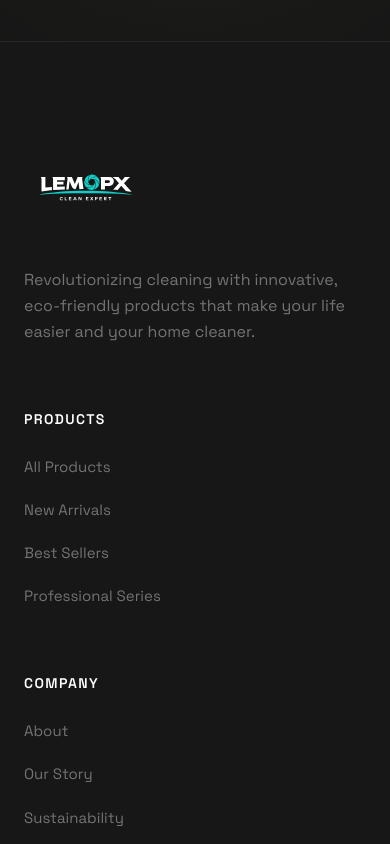
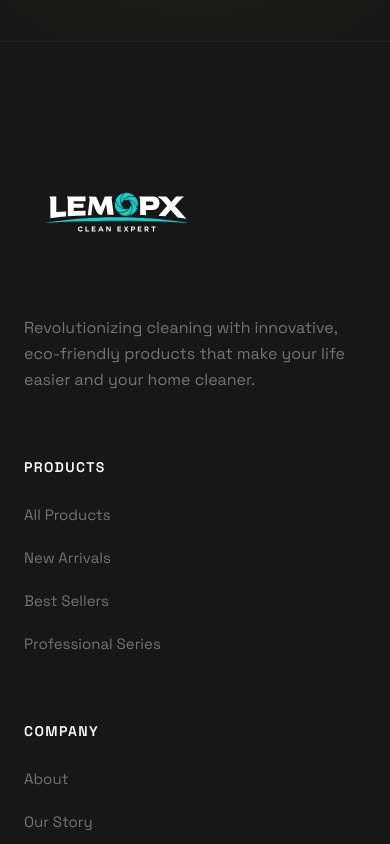
Before and after one commit to SheltonMark/mall_mingping, a Next.js app in the folder code/frontend/: page / in a window 390 px wide. Shown: the part 8020-8864 px from the top of the page. Built offline with nearby package versions, Linux system fonts and the light colour scheme; no server answers; a web font is replaced by a local one.

Commit message:
style: further increase logo size - mobile 1.5x, desktop 2x
- Navbar: mobile 120px, desktop 192px
- Footer: mobile 144px, desktop 192px
- Added items-start to footer grid for better alignment

```diff
--- a/code/frontend/src/components/layout/Footer.tsx
+++ b/code/frontend/src/components/layout/Footer.tsx
@@ -33,14 +33,14 @@ export default function Footer() {
     >
       <div className="max-w-[1440px] mx-auto">
         {/* Footer Grid */}
-        <div className="grid grid-cols-1 md:grid-cols-2 lg:grid-cols-[2fr_1fr_1fr_1fr] gap-16 mb-16">
+        <div className="grid grid-cols-1 md:grid-cols-2 lg:grid-cols-[2fr_1fr_1fr_1fr] gap-16 mb-16 items-start">
           {/* Brand Column */}
           <div>
             <Link href="/" className="inline-block mb-6">
               <img
                 src="/images/logo-light.svg"
                 alt="LEMOPX"
-                className="h-24 w-auto"
+                className="h-36 md:h-48 w-auto"
               />
             </Link>
             <p className="text-neutral-500 leading-relaxed">
--- a/code/frontend/src/components/layout/Navbar.tsx
+++ b/code/frontend/src/components/layout/Navbar.tsx
@@ -68,7 +68,7 @@ export default function Navbar() {
             <img
               src="/images/logo.svg"
               alt="LEMOPX"
-              className="h-20 md:h-24 w-auto"
+              className="h-30 md:h-48 w-auto"
             />
           </Link>
 
```
